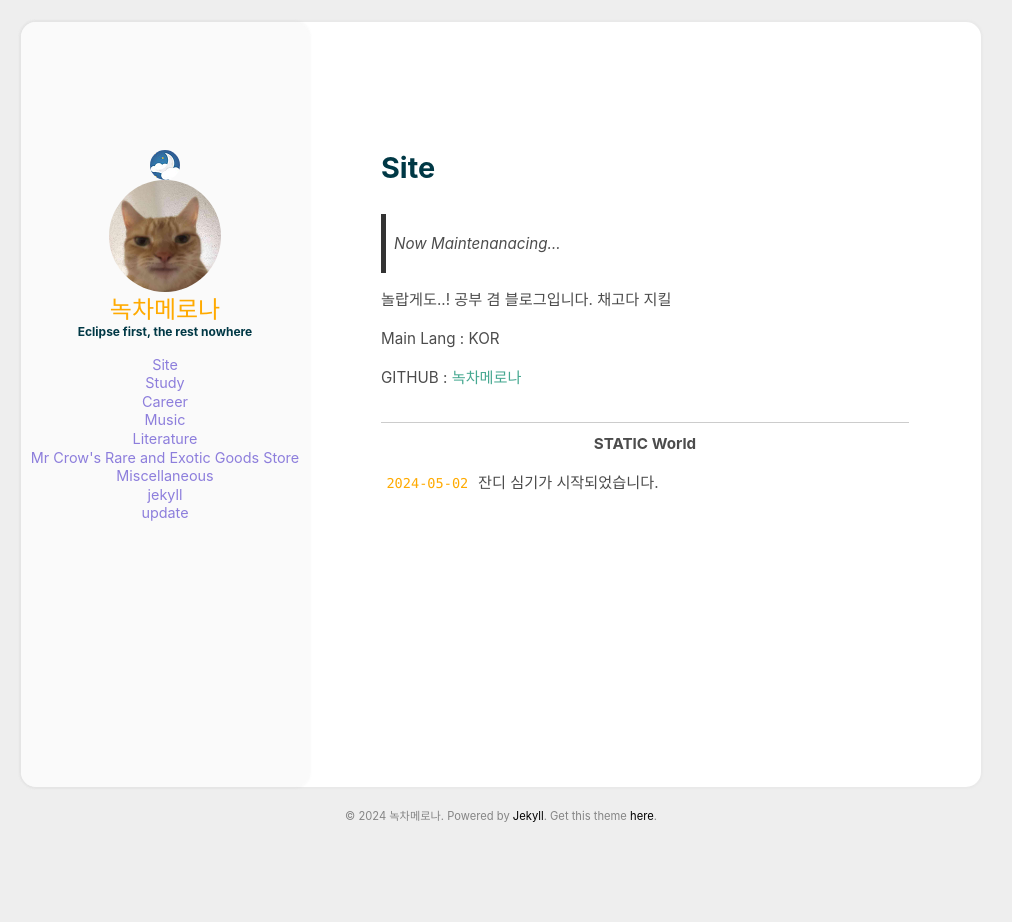
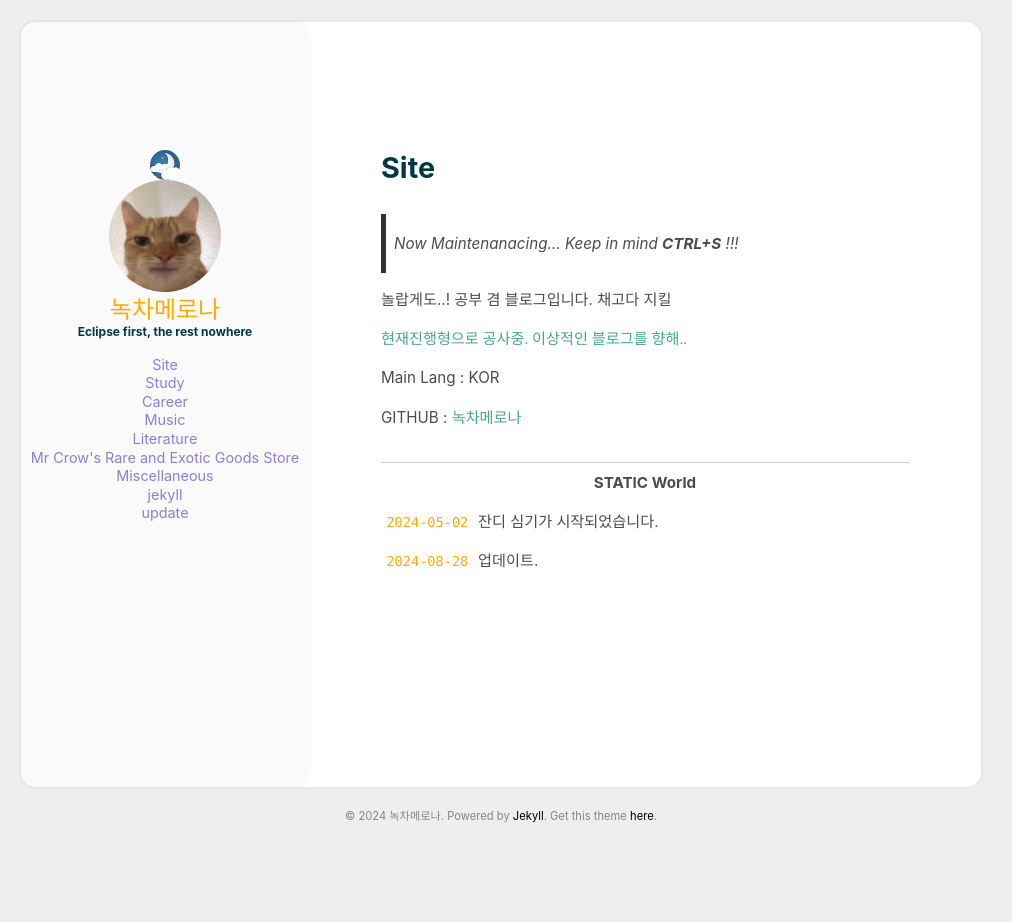
Before and after one commit to greentea-melona/greentea-melona.github.io, a Jekyll site: the page built from _additional_pages/Aboutme.md, in a window 1280 px wide. Shown: the whole page, without its empty margins (139-1151 px from the left). Built offline with Jekyll 4.4.1, drawn with Linux system fonts in a browser that asks for light colours; some web fonts are replaced.

Commit message:
Aboutme.md
24-08-28

```diff
--- a/_additional_pages/Aboutme.md
+++ b/_additional_pages/Aboutme.md
@@ -5,8 +5,13 @@ order: 1
 ---
 
 > Now Maintenanacing...
+> Keep in mind <b>CTRL+S</b> !!!
 
 놀랍게도..! 공부 겸 블로그입니다. 채고다 지킬
+
+
+<div class = 'customLetter'> 현재진행형으로 공사중. 이상적인 블로그를 향해..
+</div>
 
 Main Lang : KOR
 
@@ -18,5 +23,7 @@ GITHUB : [녹차메로나][gm]
 
 `2024-05-02` 잔디 심기가 시작되었습니다.
 
+`2024-08-28` 업데이트.
+
 
 [gm]:https://github.com/greentea-melona
```
